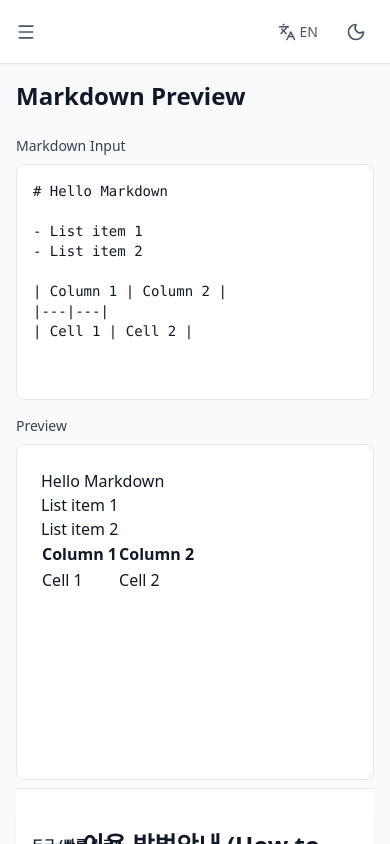
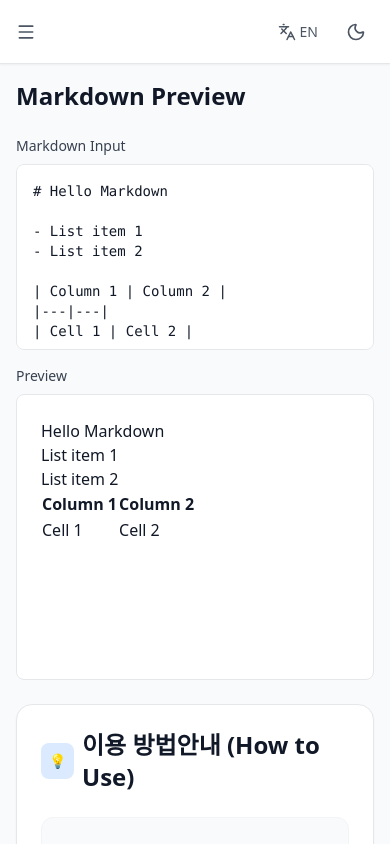
Before and after one commit to willkim11/dailypicktools, a React (Vite) app: page /tools/text/markdown in a window 390 px wide. Built offline with nearby package versions, Linux system fonts and the light colour scheme.

Commit message:
fix: ToolGuide layout overflow overlap issue in MarkdownPreview

```diff
--- a/src/tools/text/MarkdownPreview.tsx
+++ b/src/tools/text/MarkdownPreview.tsx
@@ -6,12 +6,12 @@ export default function MarkdownTool() {
   const [markdown, setMarkdown] = useState('# Hello Markdown\n\n- List item 1\n- List item 2\n\n| Column 1 | Column 2 |\n|---|---|\n| Cell 1 | Cell 2 |');
 
   return (
-    <div className="space-y-6 h-[calc(100vh-200px)]">
+    <div className="space-y-6">
       <div className="flex justify-between items-center">
            <h1 className="text-2xl font-bold text-gray-900 dark:text-white">Markdown Preview</h1>
       </div>
 
-      <div className="grid grid-cols-1 md:grid-cols-2 gap-4 h-full">
+      <div className="grid grid-cols-1 md:grid-cols-2 gap-4 min-h-[500px] lg:min-h-[700px] h-[calc(100vh-300px)]">
         <div className="flex flex-col h-full">
             <label className="text-sm font-medium text-gray-700 dark:text-gray-300 mb-2">Markdown Input</label>
             <textarea
```
